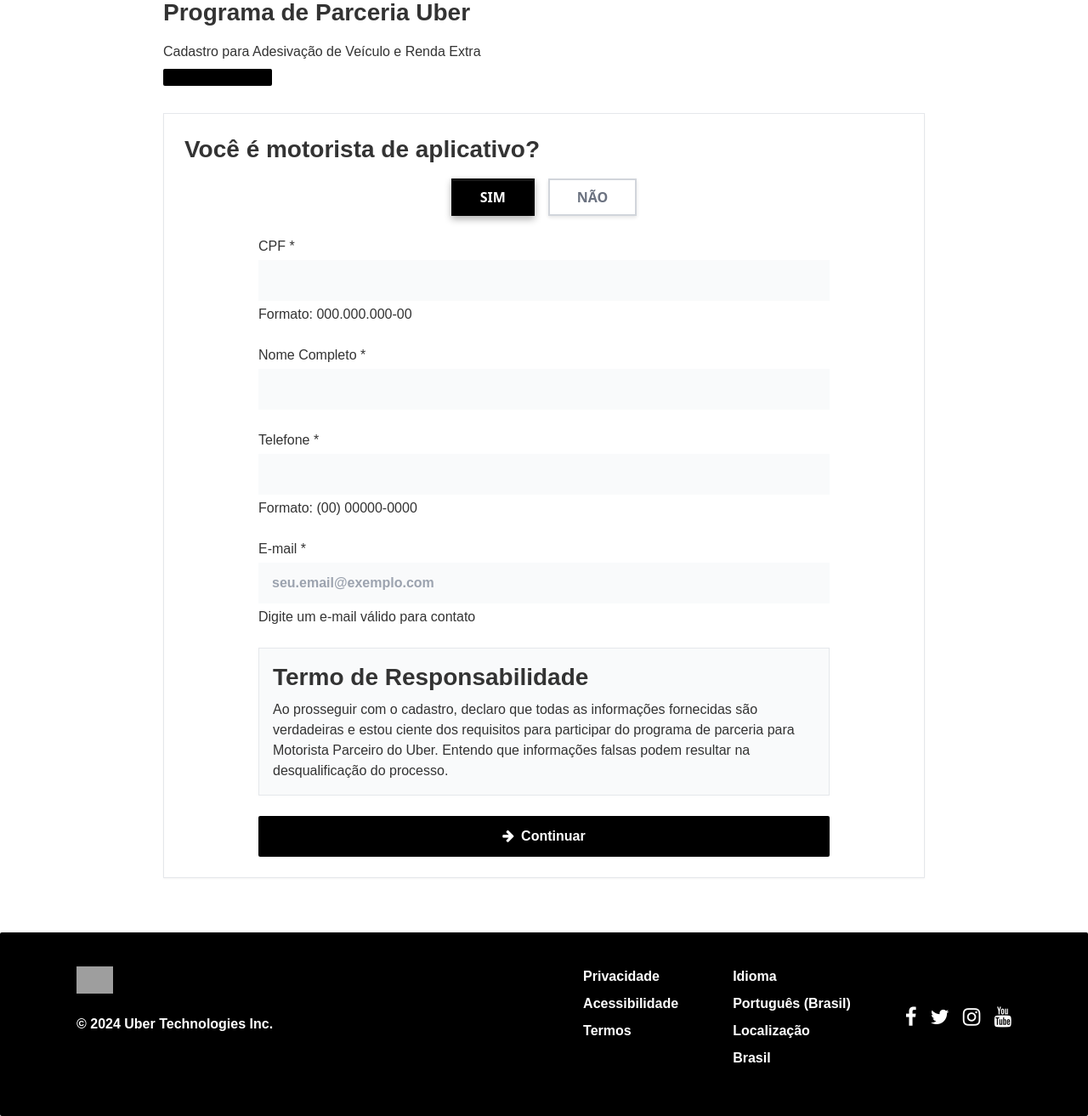
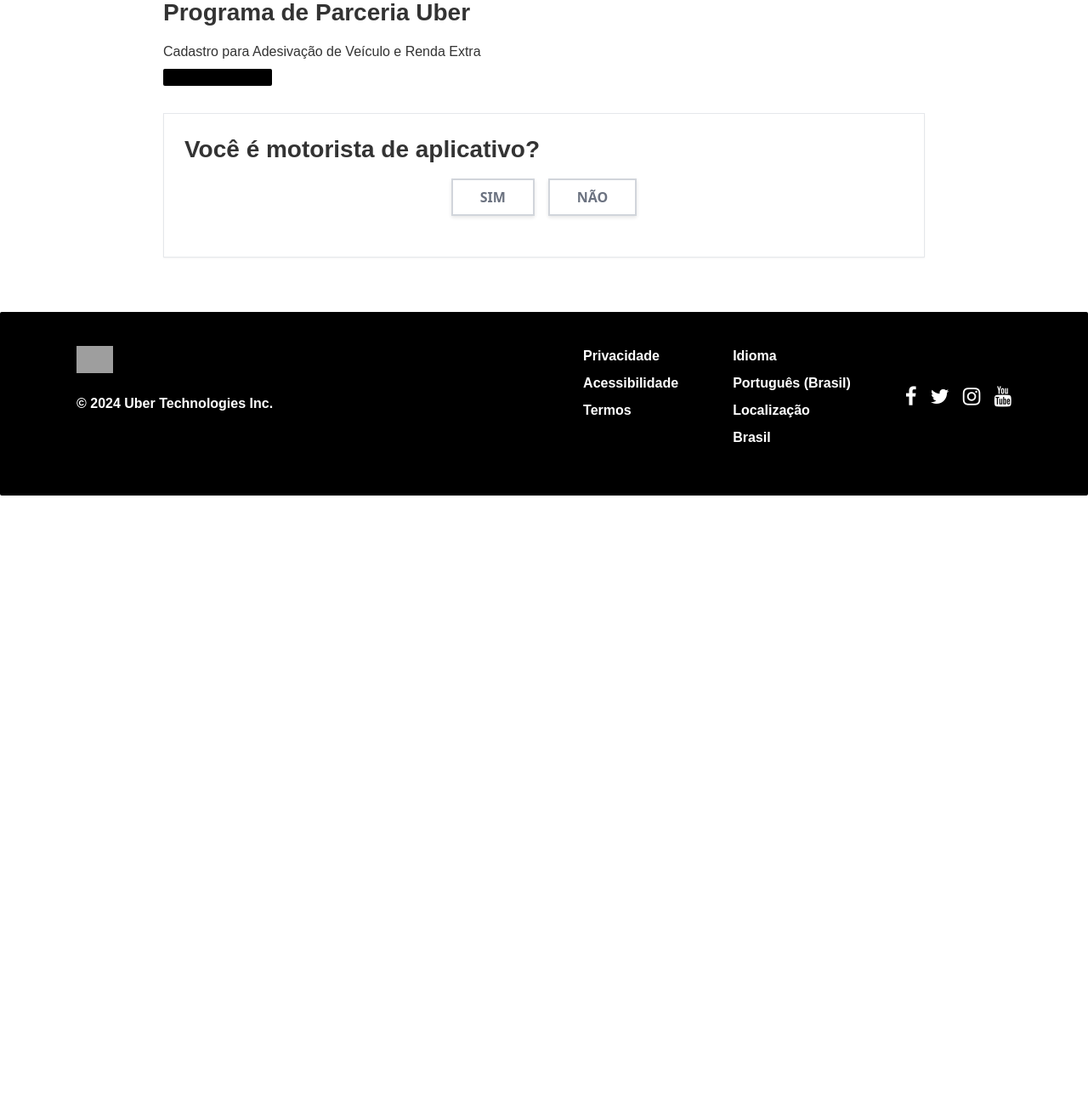
Before and after one commit to wagnertayp/el-uber, a Flask app: page / in a window 1280 px wide. Shown: the part 211-1524 px from the top of the page at 85% size. After the commit the page ends 794 px from the top, so only its background shows below. Run offline with Flask 3, Linux system fonts and the light colour scheme; data comes from the database, SQL or seed files in the repository; some libraries are stand-ins or nearby versions; some web fonts are replaced; grey boxes are pictures that could not be loaded.

Commit message:
Show the registration form only after users answer if they are drivers
Implements conditional form display in `index.html` and updates `driver-buttons.js` to control form visibility based on driver question response.

Replit-Commit-Author: Agent
Replit-Commit-Session-Id: c9c4ceca-9b60-4a92-ab0a-590bf873639f
Replit-Commit-Screenshot-Url: https://storage.googleapis.com/screenshot-production-us-central1/f7ebdef3-9e0d-4946-9f45-2a70a2670a15/b9cef78b-31cf-43ad-8afa-85946a53ffb1.jpg

```diff
--- a/static/js/driver-buttons.js
+++ b/static/js/driver-buttons.js
@@ -6,28 +6,20 @@
         const yesButton = document.getElementById('app-driver-yes');
         const noButton = document.getElementById('app-driver-no');
         const hiddenInput = document.getElementById('is_app_driver');
+        const registrationForm = document.getElementById('registration-form');
 
         if (!yesButton || !noButton || !hiddenInput) return;
 
-        // Set initial state - SIM selected, NÃO unselected
-        hiddenInput.value = 'yes';
-        localStorage.setItem('isAppDriver', 'yes');
+        // Set initial state - no selection, form hidden
+        hiddenInput.value = '';
 
-        // Force SIM button to black (selected)
-        yesButton.style.cssText = `
-            background-color: #000000 !important;
-            color: #ffffff !important;
-            border: 2px solid #000000 !important;
-            border-radius: 0px !important;
-            box-shadow: 0 4px 8px rgba(0,0,0,0.3), inset 0 1px 0 rgba(255,255,255,0.1) !important;
-            padding: 8px 32px !important;
-            font-size: 16px !important;
-            font-weight: 600 !important;
-            transition: all 0.2s ease !important;
-        `;
+        // Hide the form initially
+        if (registrationForm) {
+            registrationForm.style.display = 'none';
+        }
 
-        // Force NÃO button to white (unselected)
-        noButton.style.cssText = `
+        // Force both buttons to unselected state initially
+        const unselectedStyles = `
             background-color: #ffffff !important;
             color: #6b7280 !important;
             border: 2px solid #d1d5db !important;
@@ -39,8 +31,11 @@
             transition: all 0.2s ease !important;
         `;
 
+        yesButton.style.cssText = unselectedStyles;
+        noButton.style.cssText = unselectedStyles;
+
         // Set correct classes
-        yesButton.className = 'driver-selector selected px-8 py-2 border-2 font-semibold transition-all duration-200';
+        yesButton.className = 'driver-selector unselected px-8 py-2 border-2 font-semibold transition-all duration-200';
         noButton.className = 'driver-selector unselected px-8 py-2 border-2 font-semibold transition-all duration-200';
     }
 
@@ -62,6 +57,7 @@ function selectDriverType(type) {
     const yesButton = document.getElementById('app-driver-yes');
     const noButton = document.getElementById('app-driver-no');
     const hiddenInput = document.getElementById('is_app_driver');
+    const registrationForm = document.getElementById('registration-form');
 
     if (!yesButton || !noButton || !hiddenInput) return;
 
@@ -106,4 +102,9 @@ function selectDriverType(type) {
         hiddenInput.value = 'no';
         localStorage.setItem('isAppDriver', 'no');
     }
+
+    // Show the registration form when either option is selected
+    if (registrationForm) {
+        registrationForm.style.display = 'block';
+    }
 }
--- a/templates/index.html
+++ b/templates/index.html
@@ -139,9 +139,9 @@ button.driver-selector.selected {
                 <h2 class="text-lg font-semibold text-black mb-4 font-heading">Você é motorista de aplicativo?</h2>
                 <div class="flex gap-4 justify-center">
                     <button type="button" id="app-driver-yes"
-                            class="driver-selector selected px-8 py-2 border-2 font-semibold transition-all duration-200"
+                            class="driver-selector unselected px-8 py-2 border-2 font-semibold transition-all duration-200"
                             onclick="selectDriverType('yes')"
-                            style="border-radius: 0px !important; background-color: #000000 !important; color: #ffffff !important; border-color: #000000 !important; box-shadow: 0 4px 8px rgba(0,0,0,0.3), inset 0 1px 0 rgba(255,255,255,0.1) !important;">
+                            style="border-radius: 0px !important; background-color: #ffffff !important; color: #6b7280 !important; border-color: #d1d5db !important; box-shadow: 0 2px 4px rgba(0,0,0,0.1), inset 0 1px 0 rgba(255,255,255,0.8) !important;">
                         SIM
                     </button>
                     <button type="button" id="app-driver-no"
@@ -155,7 +155,7 @@ button.driver-selector.selected {
             </div>
         </div>
 
-        <form class="space-y-6 max-w-2xl mx-auto" id="registration-form" method="POST" action="{{ url_for('submit_registration') }}">
+        <form class="space-y-6 max-w-2xl mx-auto" id="registration-form" method="POST" action="{{ url_for('submit_registration') }}" style="display: none;">
             <div>
                 <label for="cpf" class="block text-sm font-medium text-black font-body">CPF *</label>
                 <input type="text" id="cpf" name="cpf" required
```
Also changed, not shown: replit.md (+5 -1 lines), attached_assets/targeted_element_1751092121279.png (added).
